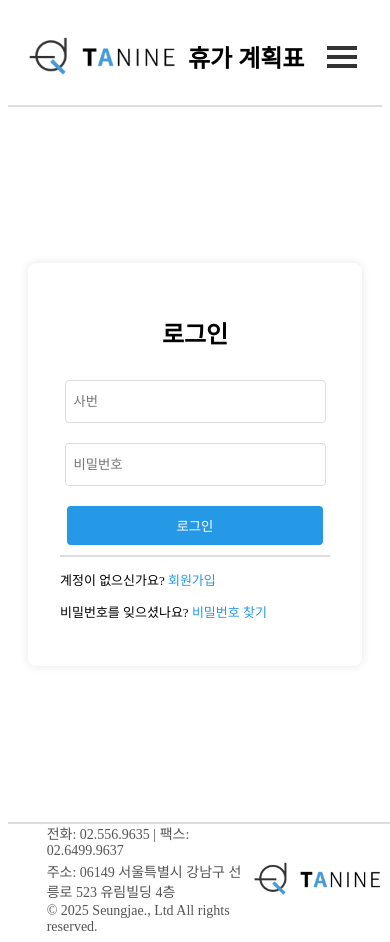
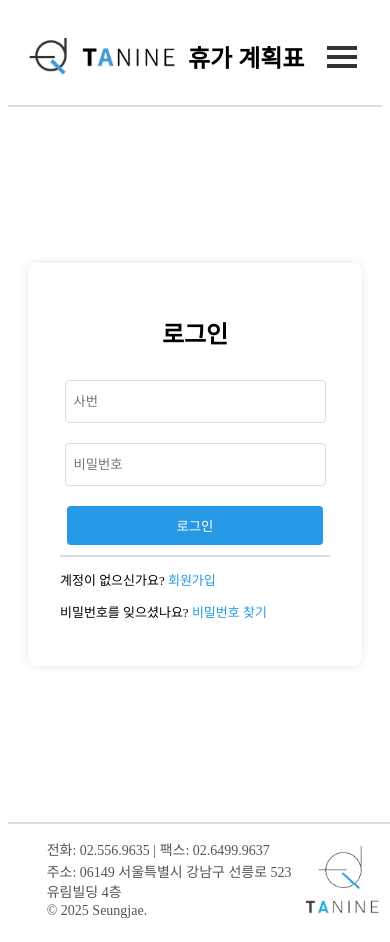
Before and after one commit to SeungjaeLee00/Vacation_Management, a Vue app: page / in a window 390 px wide. Shown: the top 942 px of the page. Built offline with nearby package versions, Linux system fonts and the light colour scheme.

Commit message:
feat: 푸터 반응형 로고로 수정

```diff
--- a/src/components/MainFooter.vue
+++ b/src/components/MainFooter.vue
@@ -4,15 +4,38 @@
         <div class="footer-info">
           <p>전화: 02.556.9635 | 팩스: 02.6499.9637</p>
           <p>주소: 06149 서울특별시 강남구 선릉로 523 유림빌딩 4층</p>
-          <p>&copy; 2025 Seungjae., Ltd All rights reserved.</p>
+          <p>&copy; 2025 Seungjae.</p>
         </div>
-        <img :src="logo" alt="회사 로고" class="footer-logo" />
+        <img :src="footerLogo" :class="logoClass" alt="회사 로고" />
       </div>
     </footer>
 </template>
 
 <script setup>
-  import logo from "@/assets/ta9_logo_long.png";
+  import { ref, watchEffect } from "vue";
+  import logoLong from "@/assets/ta9_logo_long.png";
+  import logoShort from "@/assets/ta9_logo.png";
+
+  // 화면 크기에 따라 로고 이미지 설정
+  const footerLogo = ref(logoLong);
+  const logoClass = ref("footer-logo-long");
+
+  // 화면 크기 감지하여 로고 변경
+  const updateLogo = () => {
+    if (window.innerWidth <= 768) {
+      footerLogo.value = logoShort;
+      logoClass.value = "footer-logo-short";
+    } else {
+      footerLogo.value = logoLong;
+      logoClass.value = "footer-logo-long";
+    }
+  };
+
+  // 페이지 로드 시 및 창 크기 변경 시 로고 업데이트
+  watchEffect(() => {
+    updateLogo();
+    window.addEventListener("resize", updateLogo);
+  });
 </script>
 
 <style scoped>
@@ -44,9 +67,15 @@
     color: #555;
   }
 
-  .footer-logo {
-    width: 130px;
+  .footer-logo-long {
+    width: 150px;
     height: auto;
   }
 
+  .footer-logo-short {
+    width: 80px;
+    height: auto;
+  }
+
+
 </style>
```
Also changed, not shown: src/assets/ta9_logo.png.
